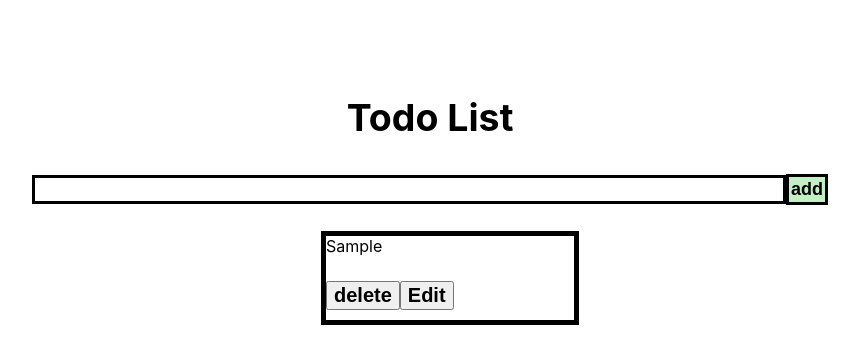
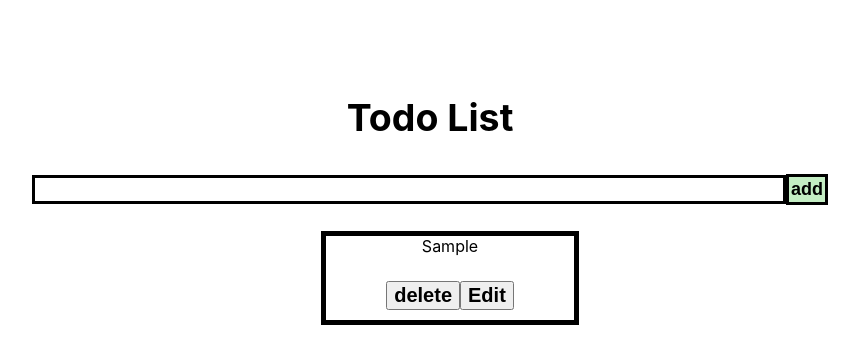
Before and after one commit to ellietms/TodoList, a React (Create React App) app in the folder todo/: page / in a window 1280 px wide. Both pictures are taken after typing "Sample" into the empty fields and a click on the button "add". Shown: the top 364 px of the page, without its empty margins (210-1069 px from the left). Built offline with nearby package versions, Linux system fonts and the light colour scheme.

Commit message:
add: text centre

```diff
--- a/todo/src/components/EachTodo.js
+++ b/todo/src/components/EachTodo.js
@@ -13,6 +13,7 @@ const Todo = ({
 
   const handleEditFormText = (event) => {
     setInputValue(event.target.value);
+    console.log("EDIT", event);
   };
 
   const submitNewTodo = (event) => {
@@ -32,7 +33,7 @@ const Todo = ({
   );
 
   const todoBox = (
-    <div className="eachTodo">
+    <div className="eachTodo text-center">
       {eachTodo.edit == false && (
         <>
           {/* <input
```
